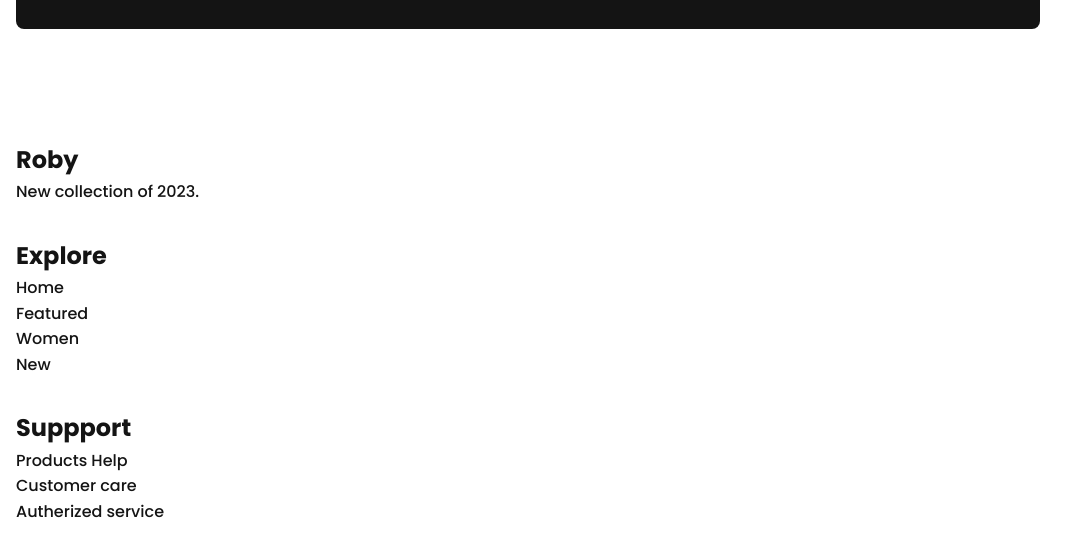
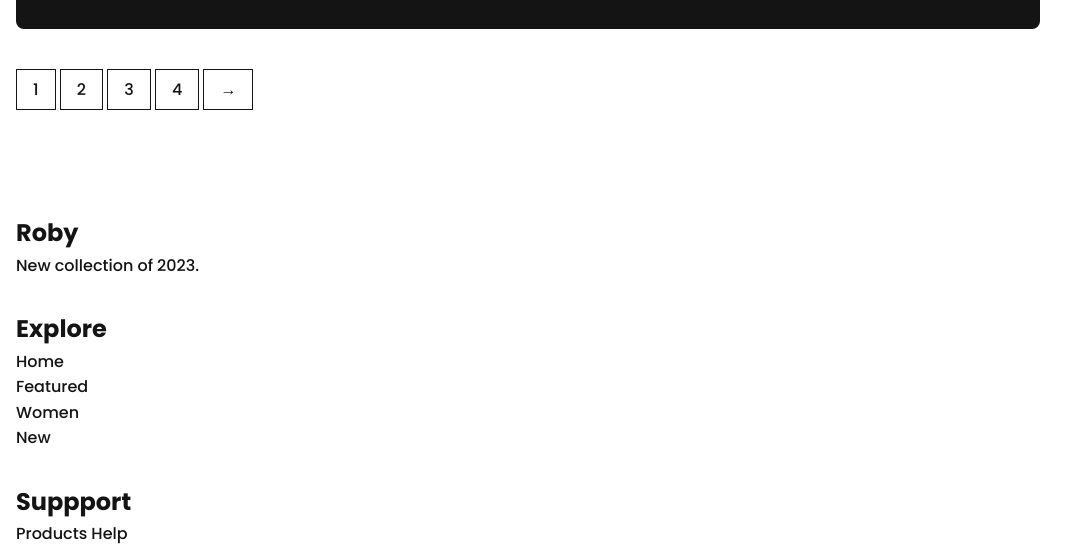
Before and after one commit to sanketCy/shoe-e-com-site, a plain HTML site: page index.html in a window 1280 px wide. Shown: the part 4140-4685 px from the top of the page, without its empty margins (0-1087 px from the left). Drawn offline with nearby package versions, Linux system fonts and the light colour scheme.

Commit message:
adding pages for pagination

```diff
--- a/assets/css/styles.css
+++ b/assets/css/styles.css
@@ -422,6 +422,20 @@ img {
   width: 158px;
 }
 
+.sneaker__pages {
+  margin-top: var(--mb-6);
+}
+
+.sneaker__page {
+  padding: 0.5rem 1rem;
+  border: 1px solid var(--dark-color);
+}
+
+.sneaker__page:hover {
+  background-color: var(--dark-color);
+  color: var(--white-color);
+}
+
 /*===== NEW COLLECTION  =====*/
 .new__container {
   row-gap: 2rem;
--- a/index.html
+++ b/index.html
@@ -304,6 +304,16 @@
             <a href="#" class="button">Subscribe</a>
           </form>
         </div>
+
+        <div class="sneaker__pages bd-grid">
+          <div>
+            <span class="sneaker__page">1</span>
+            <span class="sneaker__page">2</span>
+            <span class="sneaker__page">3</span>
+            <span class="sneaker__page">4</span>
+            <span class="sneaker__page">&#8594;</span>
+          </div>
+        </div>
       </section>
     </main>
 
```
